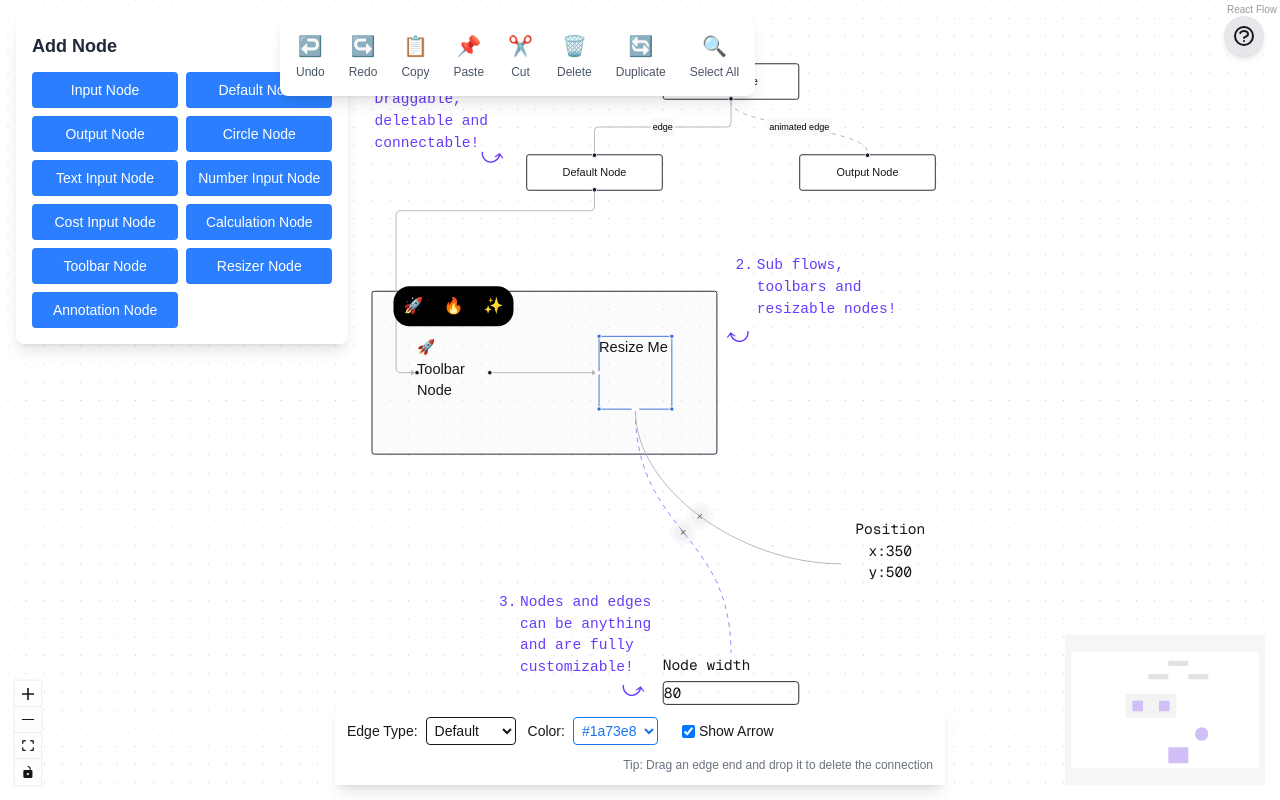
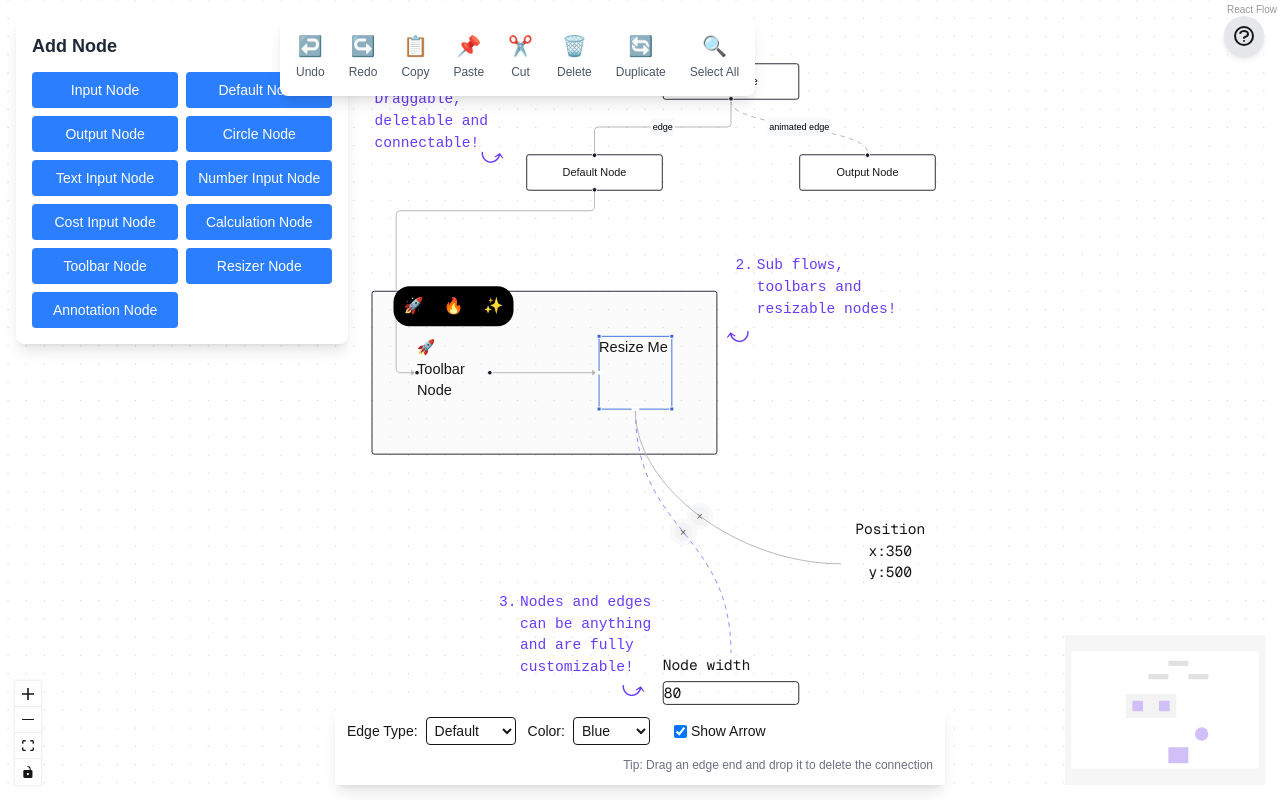
Before and after one commit to Gilbert-Studio-Newbe/React-Setup, a Next.js app: page /flow in a window 1280 px wide. Built offline with nearby package versions, Linux system fonts and the light colour scheme.

Commit message:
Update edge color dropdown to display color names

```diff
--- a/src/app/flow/page.tsx
+++ b/src/app/flow/page.tsx
@@ -65,15 +65,15 @@ const MAX_HISTORY_LENGTH = 50;
 
 // Edge colors
 const edgeColors = [
-  '#1a73e8', // Blue
-  '#34a853', // Green
-  '#ea4335', // Red
-  '#fbbc05', // Yellow
-  '#9c27b0', // Purple
-  '#00acc1', // Cyan
-  '#ff9800', // Orange
-  '#757575', // Gray
-  '#000000', // Black
+  { value: '#1a73e8', name: 'Blue' },
+  { value: '#34a853', name: 'Green' },
+  { value: '#ea4335', name: 'Red' },
+  { value: '#fbbc05', name: 'Yellow' },
+  { value: '#9c27b0', name: 'Purple' },
+  { value: '#00acc1', name: 'Cyan' },
+  { value: '#ff9800', name: 'Orange' },
+  { value: '#757575', name: 'Gray' },
+  { value: '#000000', name: 'Black' },
 ];
 
 function Flow() {
@@ -85,7 +85,7 @@ function Flow() {
   // Edge configuration
   const [edgeType, setEdgeType] = useState<'default' | 'animated'>('default');
   const [connectionLineType, setConnectionLineType] = useState<ConnectionLineType>(ConnectionLineType.Bezier);
-  const [edgeColor, setEdgeColor] = useState(edgeColors[0]);
+  const [edgeColor, setEdgeColor] = useState(edgeColors[0].value);
   const [edgeAnimated, setEdgeAnimated] = useState(false);
   const [showMarker, setShowMarker] = useState(true);
 
@@ -326,11 +326,10 @@ function Flow() {
                 value={edgeColor}
                 onChange={(e) => setEdgeColor(e.target.value)}
                 className="p-1 border rounded bg-white dark:bg-gray-700 text-sm"
-                style={{ color: edgeColor }}
               >
                 {edgeColors.map((color) => (
-                  <option key={color} value={color} style={{ color }}>
-                    {color}
+                  <option key={color.value} value={color.value} style={{ color: color.value }}>
+                    {color.name}
                   </option>
                 ))}
               </select>
```
